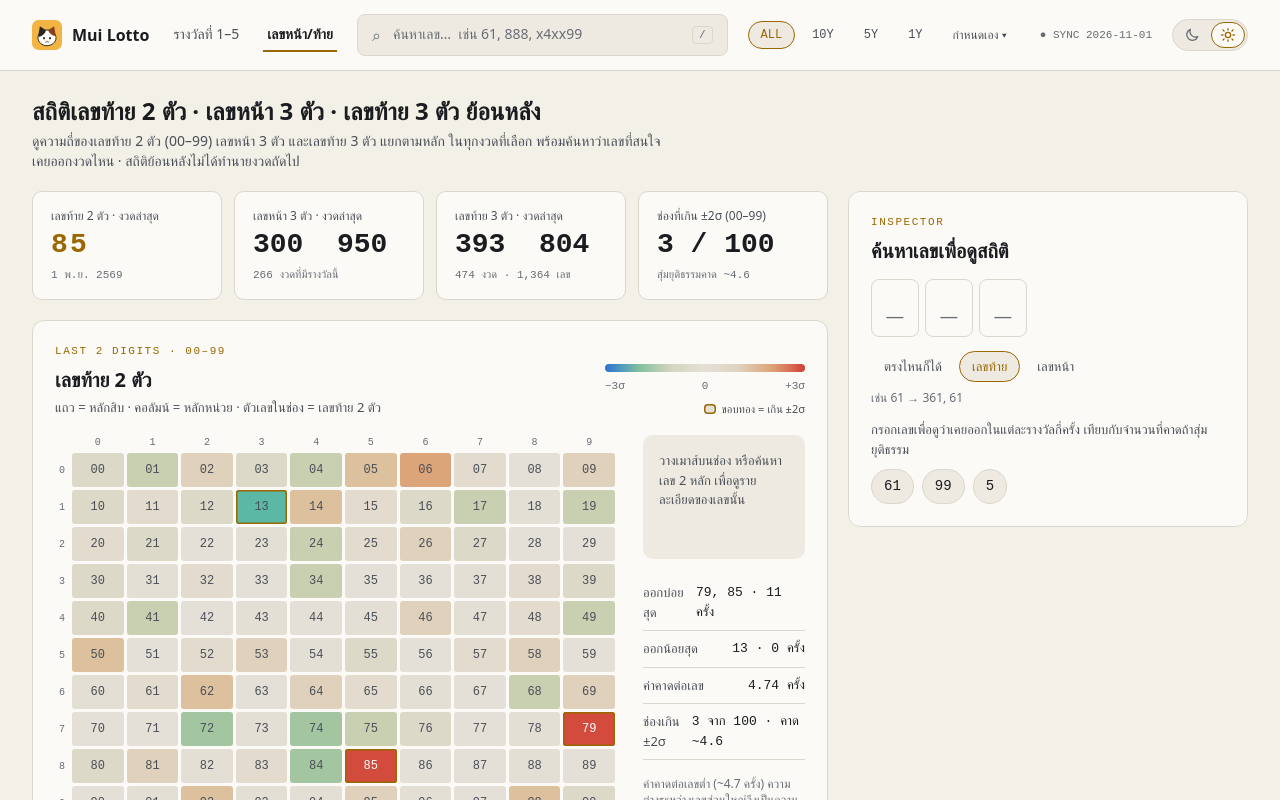
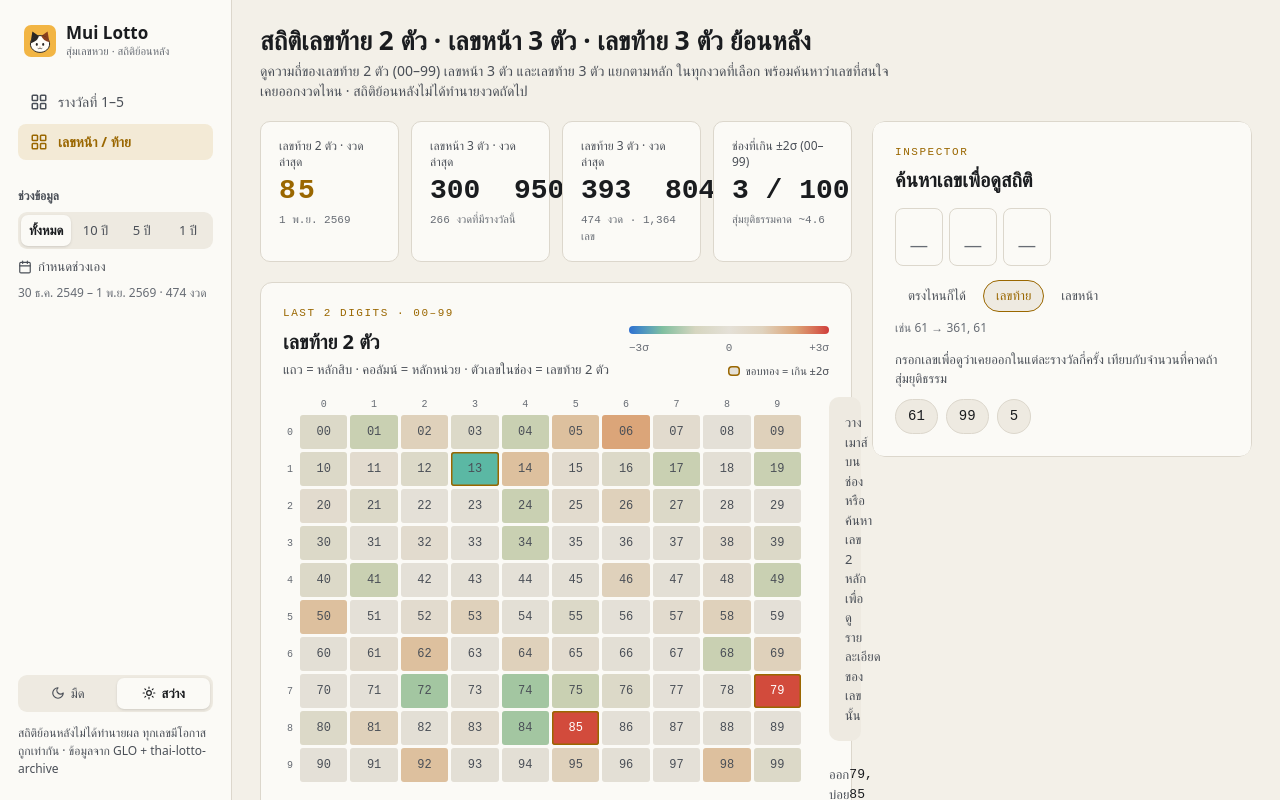
Before and after one commit to Rinriku69/mui-lotto, an Angular app in the folder web/: page /special in a window 1280 px wide. Shown: the top 800 px of the page. Built offline with nearby package versions, Linux system fonts and the light colour scheme.

Commit message:
feat: sidebar shell and mobile page order

```diff
--- a/web/src/app/app.html
+++ b/web/src/app/app.html
@@ -1,75 +1,95 @@
-<header class="sticky top-0 z-10 flex flex-wrap items-center gap-x-5 gap-y-3 border-b border-hair bg-surface px-8 py-3.5">
-  <a routerLink="/" class="flex items-center gap-2.5" aria-label="Mui Lotto หน้าแรก">
-    <img src="logo.svg" alt="" width="30" height="30" class="size-[30px]" />
-    <span class="text-base font-semibold">Mui Lotto</span>
+<div class="min-h-screen lg:grid lg:grid-cols-[232px_minmax(0,1fr)]">
+  <!-- ---------- Desktop sidebar (Figma C/B Sidebar) ---------- -->
+  <aside class="sticky top-0 hidden h-screen flex-col gap-1.5 overflow-y-auto border-r border-hair bg-surface px-[18px] py-[22px] lg:flex">
+    <a routerLink="/" class="mb-[18px] flex items-center gap-2.5 pl-1.5" aria-label="Mui Lotto หน้าแรก">
+      <img src="logo.svg" alt="" width="32" height="32" class="size-8" />
+      <span class="flex flex-col">
+        <span class="text-[17px] leading-tight font-bold">Mui Lotto</span>
+        <span class="text-[11px] text-muted">สุ่มเลขหวย · สถิติย้อนหลัง</span>
+      </span>
     </a>
 
-  <nav class="flex items-center gap-5" aria-label="แท็บ">
+    <nav class="flex flex-col gap-1" aria-label="หน้า">
       @for (t of tabs; track t.path) {
         <a
           [routerLink]="t.path"
           routerLinkActive
           [routerLinkActiveOptions]="{ exact: t.exact }"
           ariaCurrentWhenActive="page"
-        class="border-b-2 border-transparent px-1 py-1.5 text-sm text-ink-2 hover:text-ink aria-[current=page]:border-gold aria-[current=page]:font-semibold aria-[current=page]:text-ink"
+          class="flex items-center gap-2.5 rounded-lg px-3 py-2 text-sm font-medium text-ink-2 hover:text-ink aria-[current=page]:bg-gold-soft aria-[current=page]:font-semibold aria-[current=page]:text-gold"
+        >
+          <svg width="18" height="18" viewBox="0 0 24 24" fill="none" stroke="currentColor" stroke-width="2" stroke-linecap="round" stroke-linejoin="round" aria-hidden="true">
+            <rect x="3" y="3" width="7" height="7" rx="1" /><rect x="14" y="3" width="7" height="7" rx="1" /><rect x="3" y="14" width="7" height="7" rx="1" /><rect x="14" y="14" width="7" height="7" rx="1" />
+          </svg>
+          {{ t.label }}
+        </a>
+      }
+    </nav>
+
+    <section class="mt-[22px] flex flex-col gap-2" aria-labelledby="range-title">
+      <h2 id="range-title" class="text-xs font-semibold text-ink-2">ช่วงข้อมูล</h2>
+      <app-range-picker />
+    </section>
+
+    <div class="flex-1"></div>
+
+    <!-- Theme switch (Figma Toggle/Theme): a 2-option radio group, so the current mode is always visible. -->
+    <div class="segmented" role="radiogroup" aria-label="ธีมสี">
+      @for (t of themes; track t.value) {
+        <label class="seg text-[13px]">
+          <input class="sr-only" type="radio" name="theme" [value]="t.value" [checked]="theme.theme() === t.value" (change)="theme.set(t.value)" />
+          <svg width="14" height="14" viewBox="0 0 24 24" fill="none" stroke="currentColor" stroke-width="2" stroke-linecap="round" stroke-linejoin="round" aria-hidden="true">
+            @if (t.value === 'dark') {
+              <path d="M12 3a6 6 0 0 0 9 9 9 9 0 1 1-9-9Z" />
+            } @else {
+              <circle cx="12" cy="12" r="4" />
+              <path d="M12 2v2M12 20v2M4.9 4.9l1.4 1.4M17.7 17.7l1.4 1.4M2 12h2M20 12h2M4.9 19.1l1.4-1.4M17.7 6.3l1.4-1.4" />
+            }
+          </svg>
+          {{ t.label }}
+        </label>
+      }
+    </div>
+    <p class="mt-1.5 text-xs leading-normal text-ink-2">สถิติย้อนหลังไม่ได้ทำนายผล ทุกเลขมีโอกาสถูกเท่ากัน · ข้อมูลจาก GLO + thai-lotto-archive</p>
+  </aside>
+
+  <div class="min-w-0">
+    <!-- ---------- Mobile top bar ---------- -->
+    <header class="sticky top-0 z-10 flex flex-col gap-3 border-b border-hair bg-page px-4 pt-3 pb-3 lg:hidden">
+      <div class="flex items-center gap-2.5">
+        <a routerLink="/" class="flex flex-1 items-center gap-2.5" aria-label="Mui Lotto หน้าแรก">
+          <img src="logo.svg" alt="" width="28" height="28" class="size-7" />
+          <span class="text-base font-bold">Mui Lotto</span>
+        </a>
+        <button
+          type="button"
+          class="grid size-10 cursor-pointer place-items-center rounded-[10px] border border-hair text-ink"
+          [attr.aria-label]="theme.theme() === 'dark' ? 'เปลี่ยนเป็นโหมดสว่าง' : 'เปลี่ยนเป็นโหมดมืด'"
+          (click)="theme.set(theme.theme() === 'dark' ? 'light' : 'dark')"
+        >
+          <svg width="18" height="18" viewBox="0 0 24 24" fill="none" stroke="currentColor" stroke-width="2" stroke-linecap="round" stroke-linejoin="round" aria-hidden="true">
+            @if (theme.theme() === 'dark') {
+              <path d="M12 3a6 6 0 0 0 9 9 9 9 0 1 1-9-9Z" />
+            } @else {
+              <circle cx="12" cy="12" r="4" />
+              <path d="M12 2v2M12 20v2M4.9 4.9l1.4 1.4M17.7 17.7l1.4 1.4M2 12h2M20 12h2M4.9 19.1l1.4-1.4M17.7 6.3l1.4-1.4" />
+            }
+          </svg>
+        </button>
+      </div>
+      <nav class="segmented" aria-label="หน้า">
+        @for (t of tabs; track t.path) {
+          <a
+            [routerLink]="t.path"
+            routerLinkActive
+            [routerLinkActiveOptions]="{ exact: t.exact }"
+            ariaCurrentWhenActive="page"
+            class="seg text-[13px] aria-[current=page]:bg-surface aria-[current=page]:font-semibold aria-[current=page]:text-ink aria-[current=page]:shadow-sm"
           >
             {{ t.label }}
           </a>
         }
       </nav>
-
-  <label class="flex min-w-[240px] flex-1 items-center gap-3 rounded-lg border border-hair bg-raised px-3.5 py-2 focus-within:border-gold">
-    <span class="text-base text-muted" aria-hidden="true">⌕</span>
-    <input
-      #cmd
-      class="flex-1 bg-transparent font-mono tracking-[0.06em] outline-none placeholder:font-sans placeholder:tracking-normal placeholder:text-muted"
-      inputmode="numeric"
-      autocomplete="off"
-      spellcheck="false"
-      placeholder="ค้นหาเลข…  เช่น 61, 888, x4xx99"
-      aria-label="ค้นหาเลข"
-      [formField]="searchForm.text"
-    />
-    <kbd class="rounded border border-hair px-1.5 font-mono text-[11px] text-muted" aria-hidden="true">/</kbd>
-  </label>
-
-  <nav class="flex flex-wrap gap-1" aria-label="ช่วงข้อมูล">
-    @for (p of presets; track p.id) {
-      <button type="button" class="pill font-mono text-xs" [attr.aria-pressed]="activePreset() === p.id" (click)="applyPreset(p)">{{ p.label }}</button>
-    }
-    <button type="button" class="pill text-xs" [attr.aria-pressed]="activePreset() === 'custom'" [attr.aria-expanded]="customOpen()" (click)="toggleCustom()">
-      กำหนดเอง ▾
-    </button>
-  </nav>
-
-  <span class="font-mono text-[11px] text-muted">● SYNC {{ data.lastDate() || '—' }}</span>
-
-  <!-- Theme switch (Figma Toggle/Theme): a 2-option radio group, so the current mode is always visible. -->
-  <div class="inline-flex gap-0.5 rounded-full border border-hair bg-raised p-0.5" role="radiogroup" aria-label="ธีมสี">
-    @for (t of themes; track t.value) {
-      <label
-        class="flex cursor-pointer items-center rounded-full border border-transparent px-2 py-1 text-muted hover:text-ink has-checked:border-gold has-checked:bg-surface has-checked:text-gold has-focus-visible:outline-2 has-focus-visible:outline-offset-2 has-focus-visible:outline-gold"
-        [title]="t.label"
-      >
-        <input class="sr-only" type="radio" name="theme" [value]="t.value" [checked]="theme.theme() === t.value" (change)="theme.set(t.value)" [attr.aria-label]="t.label" />
-        <svg width="16" height="16" viewBox="0 0 24 24" fill="none" stroke="currentColor" stroke-width="2" stroke-linecap="round" stroke-linejoin="round" aria-hidden="true">
-          @if (t.value === 'dark') {
-            <path d="M20.5 14.5A8.5 8.5 0 0 1 9.5 3.5a8.5 8.5 0 1 0 11 11Z" />
-          } @else {
-            <circle cx="12" cy="12" r="4" />
-            <path d="M12 2.5v2M12 19.5v2M4.6 4.6 6 6M18 18l1.4 1.4M2.5 12h2M19.5 12h2M4.6 19.4 6 18M18 6l1.4-1.4" />
-          }
-        </svg>
-      </label>
-    }
-  </div>
-
-  @if (customOpen()) {
-    <div class="flex basis-full justify-end gap-4 text-xs text-ink-2" role="group" aria-label="ช่วงวันที่">
-      <label class="flex items-center gap-1.5">ตั้งแต่ <input type="date" [formField]="rangeForm.from" /></label>
-      <label class="flex items-center gap-1.5">ถึง <input type="date" [formField]="rangeForm.to" /></label>
-    </div>
-  }
     </header>
 
     @if (data.file.isLoading()) {
@@ -78,8 +98,10 @@
       <p class="p-8 text-critical">โหลด data/draws.json ไม่สำเร็จ ให้รัน <code>python scripts/export_web.py</code> ก่อน</p>
     } @else {
       <router-outlet />
+    }
 
-  <footer class="mx-auto max-w-[1600px] px-8 pt-4 pb-7 text-[11px] text-muted">
-    การออกรางวัลแต่ละงวดเป็นอิสระต่อกัน สถิติย้อนหลังใช้ตรวจความยุติธรรม ไม่ใช่ทำนายงวดถัดไป · ข้อมูล GLO + thai-lotto-archive
+    <footer class="px-4 pt-2 pb-7 text-xs text-ink-2 lg:hidden">
+      สถิติย้อนหลังไม่ได้ทำนายผล ทุกเลขมีโอกาสถูกเท่ากัน · ข้อมูลจาก GLO + thai-lotto-archive
     </footer>
-}
+  </div>
+</div>
--- a/web/src/app/app.ts
+++ b/web/src/app/app.ts
@@ -1,79 +1,43 @@
-import { ChangeDetectionStrategy, Component, ElementRef, inject, signal, viewChild } from '@angular/core';
+import { ChangeDetectionStrategy, Component, inject } from '@angular/core';
 import { RouterLink, RouterLinkActive, RouterOutlet } from '@angular/router';
-import { FormField, form } from '@angular/forms/signals';
 import { LotteryData } from './lottery/lottery-data';
+import { RangePicker } from './shared/range-picker';
 import { Theme, ThemeService } from './shared/theme';
 
-interface Preset {
-  id: string;
-  label: string;
-  years: number | null; // null = all
-}
-
 /**
- * App shell: command bar (tabs, shared search, date range) + the routed page.
- * The search query and the range live in LotteryData, so both tabs see the same values.
+ * App shell: sidebar (pages, date range, theme) on desktop, a top bar + page tabs on mobile,
+ * and the routed page. The search box lives in the page's inspector only (one search, not two).
  */
 @Component({
   selector: 'app-root',
-  imports: [RouterOutlet, RouterLink, RouterLinkActive, FormField],
+  imports: [RouterOutlet, RouterLink, RouterLinkActive, RangePicker],
   changeDetection: ChangeDetectionStrategy.OnPush,
   templateUrl: './app.html',
   host: {
-    class: 'block min-h-screen',
-    // host listener without @HostListener: '/' jumps to the command-bar search, like most dev tools
+    class: 'block',
+    // host listener without @HostListener: '/' jumps to the inspector's search slots
     '(document:keydown)': 'onKeydown($event)',
   },
 })
 export class App {
   protected readonly data = inject(LotteryData);
-  protected readonly searchForm = this.data.searchForm;
-  protected readonly rangeForm = form(this.data.range);
   protected readonly theme = inject(ThemeService);
   protected readonly themes: { value: Theme; label: string }[] = [
-    { value: 'dark', label: 'โหมดมืด' },
-    { value: 'light', label: 'โหมดสว่าง' },
+    { value: 'dark', label: 'มืด' },
+    { value: 'light', label: 'สว่าง' },
   ];
 
   protected readonly tabs = [
     { path: '/', label: 'รางวัลที่ 1–5', exact: true },
-    { path: '/special', label: 'เลขหน้า/ท้าย', exact: false },
+    { path: '/special', label: 'เลขหน้า / ท้าย', exact: false },
   ];
-
-  protected readonly presets: Preset[] = [
-    { id: 'all', label: 'ALL', years: null },
-    { id: '10y', label: '10Y', years: 10 },
-    { id: '5y', label: '5Y', years: 5 },
-    { id: '1y', label: '1Y', years: 1 },
-  ];
-  protected readonly activePreset = signal('all');
-  protected readonly customOpen = signal(false);
-
-  private readonly cmd = viewChild<ElementRef<HTMLInputElement>>('cmd');
-
-  protected applyPreset(p: Preset) {
-    this.activePreset.set(p.id);
-    this.customOpen.set(false);
-    if (p.years === null) {
-      this.data.range.set({ from: '', to: '' });
-      return;
-    }
-    const last = new Date(this.data.lastDate());
-    last.setFullYear(last.getFullYear() - p.years);
-    this.data.range.set({ from: last.toISOString().slice(0, 10), to: '' });
-  }
-
-  protected toggleCustom() {
-    this.activePreset.set('custom');
-    this.customOpen.update((open) => !open);
-  }
 
   protected onKeydown(e: KeyboardEvent) {
     const t = e.target as HTMLElement | null;
     const typing = t?.closest('input, select, textarea, [contenteditable]');
     if (e.key === '/' && !typing) {
       e.preventDefault();
-      this.cmd()?.nativeElement.focus();
+      document.querySelector<HTMLInputElement>('#search input')?.focus();
     }
   }
 }
--- a/web/src/app/lottery/lottery-data.ts
+++ b/web/src/app/lottery/lottery-data.ts
@@ -9,6 +9,10 @@ export interface DateRange {
   from: string; // '' = open-ended
   to: string;
 }
+
+/** 'all' or the last N years, counted back from the newest draw; 'custom' = the from/to inputs. */
+export type RangePreset = 'all' | '10y' | '5y' | '1y' | 'custom';
+const PRESET_YEARS: Record<Exclude<RangePreset, 'custom'>, number | null> = { all: null, '10y': 10, '5y': 5, '1y': 1 };
 
 export interface SearchQuery {
   mode: SearchMode;
@@ -30,6 +34,13 @@ export class LotteryData {
   readonly lastDate = computed(() => this.allDraws().at(-1)?.date ?? '');
 
   readonly range = signal<DateRange>({ from: '', to: '' });
+  /**
+   * Which range button is lit. Kept here (not in the picker) because the picker renders twice:
+   * in the desktop sidebar and inside the page on mobile - both must show the same choice.
+   */
+  readonly rangePreset = signal<RangePreset>('all');
+  /** The custom from/to inputs; one form for both picker instances, like searchForm. */
+  readonly rangeForm = form(this.range);
 
   /** Search state lives here so the command bar, the inspector and the generator share it. */
   readonly searchQuery = signal<SearchQuery>({ mode: 'suffix', text: '' });
@@ -44,6 +55,18 @@ export class LotteryData {
     debounce(p.text, 250);
     maxLength(p.text, 6);
   });
+
+  applyPreset(p: Exclude<RangePreset, 'custom'>) {
+    this.rangePreset.set(p);
+    const years = PRESET_YEARS[p];
+    if (years === null) {
+      this.range.set({ from: '', to: '' });
+      return;
+    }
+    const last = new Date(this.lastDate());
+    last.setFullYear(last.getFullYear() - years);
+    this.range.set({ from: last.toISOString().slice(0, 10), to: '' });
+  }
 
   readonly draws = computed(() => {
     const { from, to } = this.range();
--- a/web/src/app/pages/main-page.ts
+++ b/web/src/app/pages/main-page.ts
@@ -19,7 +19,7 @@ const num = new Intl.NumberFormat('en-US');
       heading="สุ่มเลขหวย 6 ตัวตามเงื่อนไข + สถิติหวยย้อนหลัง"
       lead="กำหนดเงื่อนไขที่ชอบ เช่น ลงท้าย 99 หรือมีเลข 8 อย่างน้อย 2 ตัว แล้วสุ่มเลขสลากที่เข้าเงื่อนไข พร้อมดูว่าเลขแบบนั้นเคยออกรางวัลที่ 1–5 กี่ครั้งตั้งแต่ปี 2549 · ทุกเลขมีโอกาสถูกเท่ากัน ไม่ใช่การทำนายผล"
     >
-      <app-number-generator />
+      <app-number-generator top />
       <app-kpi-row [kpis]="kpis()" />
       <app-heatmap-panel />
       <app-number-search aside scope="main" />
--- a/web/src/app/pages/special-page.html
+++ b/web/src/app/pages/special-page.html
@@ -2,7 +2,7 @@
   heading="สถิติเลขท้าย 2 ตัว · เลขหน้า 3 ตัว · เลขท้าย 3 ตัว ย้อนหลัง"
   lead="ดูความถี่ของเลขท้าย 2 ตัว (00–99) เลขหน้า 3 ตัว และเลขท้าย 3 ตัว แยกตามหลัก ในทุกงวดที่เลือก พร้อมค้นหาว่าเลขที่สนใจเคยออกงวดไหน · สถิติย้อนหลังไม่ได้ทำนายงวดถัดไป"
 >
-  <app-kpi-row [kpis]="kpis()" />
+  <app-kpi-row top [kpis]="kpis()" />
 
   <!-- ---------- เลขท้าย 2 ตัว: 00–99 ---------- -->
   <section class="panel" aria-labelledby="l2-title">
--- /dev/null
+++ b/web/src/app/shared/range-picker.ts
@@ -0,0 +1,75 @@
+import { ChangeDetectionStrategy, Component, computed, inject, input } from '@angular/core';
+import { DecimalPipe } from '@angular/common';
+import { FormField } from '@angular/forms/signals';
+import { LotteryData, RangePreset } from '../lottery/lottery-data';
+import { thaiDate } from './thai-date';
+
+/**
+ * Date-range control: preset segmented buttons + "กำหนดช่วงเอง" (custom from/to).
+ * Rendered twice - in the desktop sidebar and inside the page on mobile - and both copies read
+ * and write LotteryData, so they always agree.
+ */
+@Component({
+  selector: 'app-range-picker',
+  imports: [FormField, DecimalPipe],
+  changeDetection: ChangeDetectionStrategy.OnPush,
+  host: { class: 'flex flex-col gap-2' },
+  template: `
+    <div class="flex items-center gap-2">
+      <div class="segmented flex-1" role="group" aria-label="ช่วงข้อมูล">
+        @for (p of presets; track p.id) {
+          <button type="button" class="seg text-[13px]" [attr.aria-pressed]="data.rangePreset() === p.id" (click)="data.applyPreset(p.id)">
+            {{ p.label }}
+          </button>
+        }
+      </div>
+      @if (compact()) {
+        <button type="button" [class]="calBtn" [attr.aria-pressed]="custom()" aria-label="กำหนดช่วงเอง" (click)="data.rangePreset.set('custom')">
+          <svg width="16" height="16" viewBox="0 0 24 24" fill="none" stroke="currentColor" stroke-width="2" stroke-linecap="round" stroke-linejoin="round" aria-hidden="true">
+            <rect x="3" y="4" width="18" height="18" rx="2" /><path d="M16 2v4M8 2v4M3 10h18" />
+          </svg>
+        </button>
+      }
+    </div>
+    @if (!compact()) {
+      <button
+        type="button"
+        class="flex cursor-pointer items-center gap-1.5 self-start text-[13px] font-medium text-ink-2 hover:text-ink aria-pressed:text-ink"
+        [attr.aria-pressed]="custom()"
+        (click)="data.rangePreset.set('custom')"
+      >
+        <svg width="14" height="14" viewBox="0 0 24 24" fill="none" stroke="currentColor" stroke-width="2" stroke-linecap="round" stroke-linejoin="round" aria-hidden="true">
+          <rect x="3" y="4" width="18" height="18" rx="2" /><path d="M16 2v4M8 2v4M3 10h18" />
+        </svg>
+        กำหนดช่วงเอง
+      </button>
+    }
+    @if (custom()) {
+      <div class="flex flex-wrap gap-x-3 gap-y-2 text-xs text-ink-2" role="group" aria-label="ช่วงวันที่">
+        <label class="flex items-center gap-1.5">ตั้งแต่ <input type="date" [formField]="data.rangeForm.from" /></label>
+        <label class="flex items-center gap-1.5">ถึง <input type="date" [formField]="data.rangeForm.to" /></label>
+      </div>
+    }
+    <p class="text-xs text-muted">{{ span() }} · {{ data.draws().length | number }} งวด</p>
+  `,
+})
+export class RangePicker {
+  protected readonly data = inject(LotteryData);
+
+  /** Sidebar is narrow (calendar link on its own line); in-page mobile copy puts it beside the presets. */
+  readonly compact = input(false);
+
+  protected readonly presets: { id: Exclude<RangePreset, 'custom'>; label: string }[] = [
+    { id: 'all', label: 'ทั้งหมด' },
+    { id: '10y', label: '10 ปี' },
+    { id: '5y', label: '5 ปี' },
+    { id: '1y', label: '1 ปี' },
+  ];
+  protected readonly custom = computed(() => this.data.rangePreset() === 'custom');
+  protected readonly span = computed(() => {
+    const d = this.data.draws();
+    return `${thaiDate(d[0]?.date)} – ${thaiDate(d.at(-1)?.date)}`;
+  });
+  protected readonly calBtn =
+    'grid size-[38px] shrink-0 cursor-pointer place-items-center rounded-[9px] border border-hair text-ink-2 hover:text-ink aria-pressed:bg-gold-soft aria-pressed:text-gold';
+}
--- a/web/src/styles.css
+++ b/web/src/styles.css
@@ -21,6 +21,8 @@
   --color-hair: #2a2d32;
   --color-gold: #f2b544;
   --color-on-gold: #17130a;
+  /* tinted ground behind the generator and the active nav item (Figma accent/soft) */
+  --color-gold-soft: #2a2519;
   --color-critical: #e66767;
   /* diverging heatmap: blue (fewer than expected) <-> gray <-> red (more than expected) */
   --color-div-neg: #3987e5;
@@ -53,6 +55,7 @@
     /* darker than dark-mode gold: #f2b544 on cream is ~1.9:1, this is ~4.6:1 for gold text */
     --color-gold: #9a6700;
     --color-on-gold: #ffffff;
+    --color-gold-soft: #f3ead6;
     --color-critical: #c03a3a;
     --color-div-neg: #2f6fd1;
     --color-div-mid: #e4e0d7;
@@ -97,6 +100,21 @@
   @apply has-focus-visible:outline-2 has-focus-visible:outline-offset-2 has-focus-visible:outline-gold;
 }
 
+/*
+ * Segmented control (Figma Segment/On + Off): a sunken track whose selected item is a raised chip.
+ * `segmented` is the track, `seg` each option - a button with aria-pressed, or a label around a radio.
+ */
+@utility segmented {
+  @apply flex gap-0.5 rounded-[9px] bg-raised p-[3px];
+}
+
+@utility seg {
+  @apply flex flex-1 cursor-pointer items-center justify-center gap-1.5 rounded-[7px] px-2 py-1.5 text-center font-medium whitespace-nowrap text-ink-2 hover:text-ink;
+  @apply aria-pressed:bg-surface aria-pressed:font-semibold aria-pressed:text-ink aria-pressed:shadow-sm;
+  @apply has-checked:bg-surface has-checked:font-semibold has-checked:text-ink has-checked:shadow-sm;
+  @apply has-focus-visible:outline-2 has-focus-visible:outline-offset-2 has-focus-visible:outline-gold;
+}
+
 @utility btn-gold {
   @apply cursor-pointer rounded-lg bg-gold px-[22px] py-[11px] text-[15px] font-semibold text-on-gold hover:bg-[color-mix(in_oklch,var(--color-gold)_88%,white)] disabled:cursor-not-allowed disabled:opacity-40;
 }
```
Also changed, not shown: web/src/app/shared/page-layout.ts (+27 -11 lines). Lines whose indentation alone changed are shown as unchanged.
